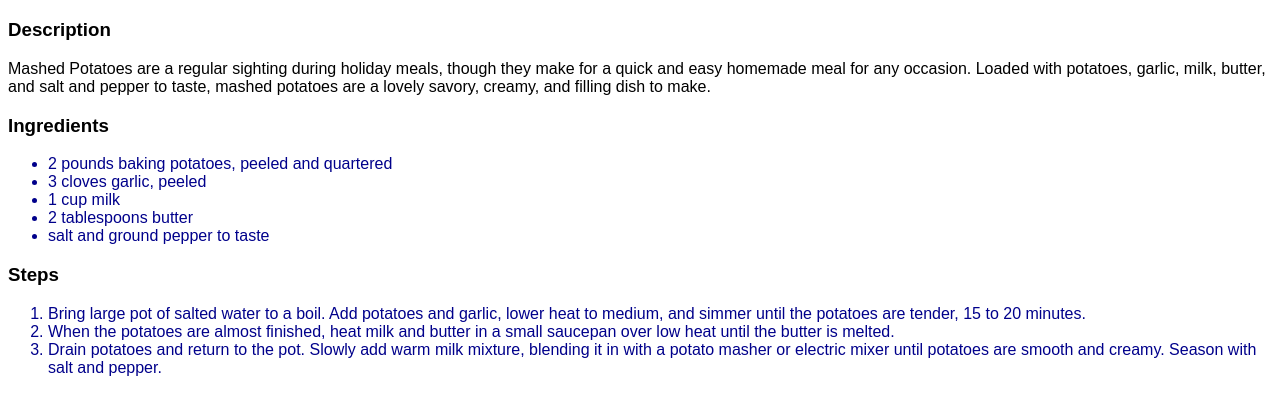
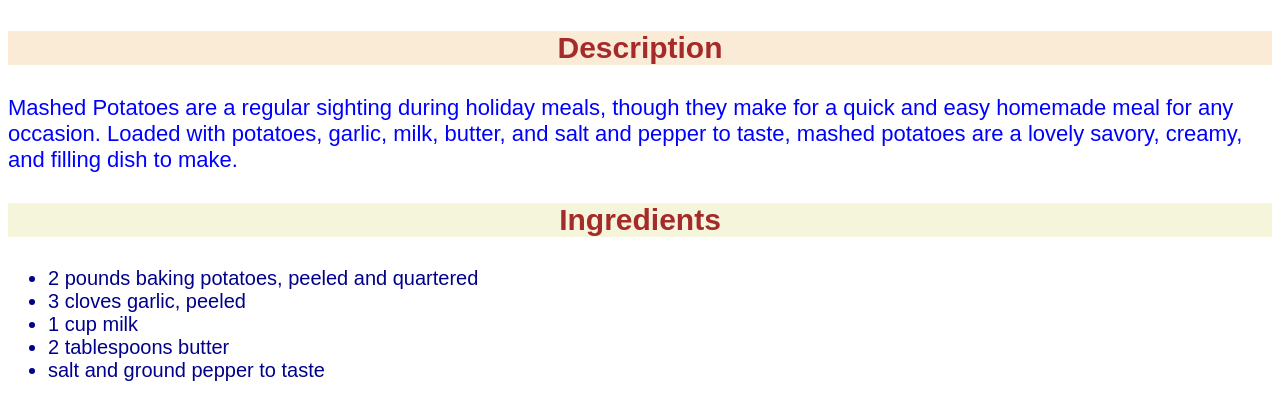
Before and after one commit to austinwcodes/odin-recipes, a plain HTML site: page recipes/mashedpotatoes.html in a window 1280 px wide. Shown: the part 402-800 px from the top of the page. Drawn offline with Linux system fonts and the light colour scheme.

Commit message:
Added css to mashedpotatoes.html

```diff
--- a/recipes/mashedpotatoes.html
+++ b/recipes/mashedpotatoes.html
@@ -7,15 +7,15 @@
 </head>
 <body>
     <h1 class="recipe-header">Mashed Potatoes</h1>
-    <img src="https://www.allrecipes.com/thmb/hb2bnoBuQGhvJYTRUGu6prcUEo4=/750x0/filters:no_upscale():max_bytes(150000):strip_icc():format(webp)/24771-basic-mashed-potatoes-mfs318-ed832ab37551471cba0997410217d4c5.jpg" alt="Mashed Potatoes">
-    <h3>Description</h3>
+    <img class="recipe-image" src="https://www.allrecipes.com/thmb/hb2bnoBuQGhvJYTRUGu6prcUEo4=/750x0/filters:no_upscale():max_bytes(150000):strip_icc():format(webp)/24771-basic-mashed-potatoes-mfs318-ed832ab37551471cba0997410217d4c5.jpg" alt="Mashed Potatoes">
+    <h3 id="description">Description</h3>
     <p>
         Mashed Potatoes are a regular sighting during holiday meals,
         though they make for a quick and easy homemade meal for any occasion.
         Loaded with potatoes, garlic, milk, butter, and salt and pepper to taste,
         mashed potatoes are a lovely savory, creamy, and filling dish to make.
     </p>
-    <h3>Ingredients</h3>
+    <h3 id="ingredients">Ingredients</h3>
     <ul>
         <li>2 pounds baking potatoes, peeled and quartered</li>
         <li>3 cloves garlic, peeled</li>
@@ -23,7 +23,7 @@
         <li>2 tablespoons butter</li>
         <li>salt and ground pepper to taste</li>
     </ul>
-    <h3>Steps</h3>
+    <h3 id="steps">Steps</h3>
     <ol>
         <li>Bring large pot of salted water to a boil. Add potatoes and garlic, lower heat to medium,
             and simmer until the potatoes are tender, 15 to 20 minutes.
--- a/styles/styles.css
+++ b/styles/styles.css
@@ -1,5 +1,10 @@
 body {
     font-family: Arial, Helvetica, sans-serif;
+}
+
+p {
+    color: blue;
+    font-size: 22px;
 }
 
 .recipe-header {
@@ -18,11 +23,15 @@ body {
     width: 400px;
 }
 
-#ingredients, #steps {
+#ingredients, #steps, #description {
     color: brown;
     font-size: 30px;
     font-weight: 600;
     text-align: center;
+}
+
+#description {
+    background-color: antiquewhite;
 }
 
 #ingredients {
@@ -32,6 +41,8 @@ body {
 #steps {
     background-color: burlywood;
 }
+
 li {
     color: darkblue;
+    font-size: 20px;
 }
```
